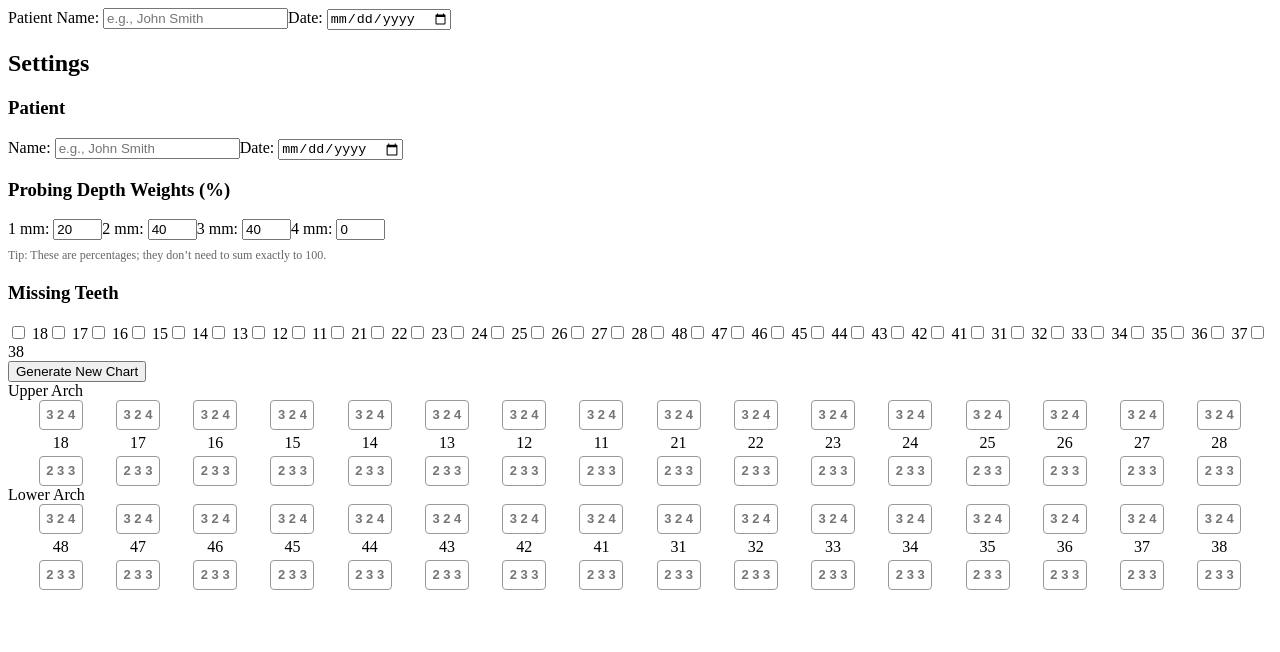
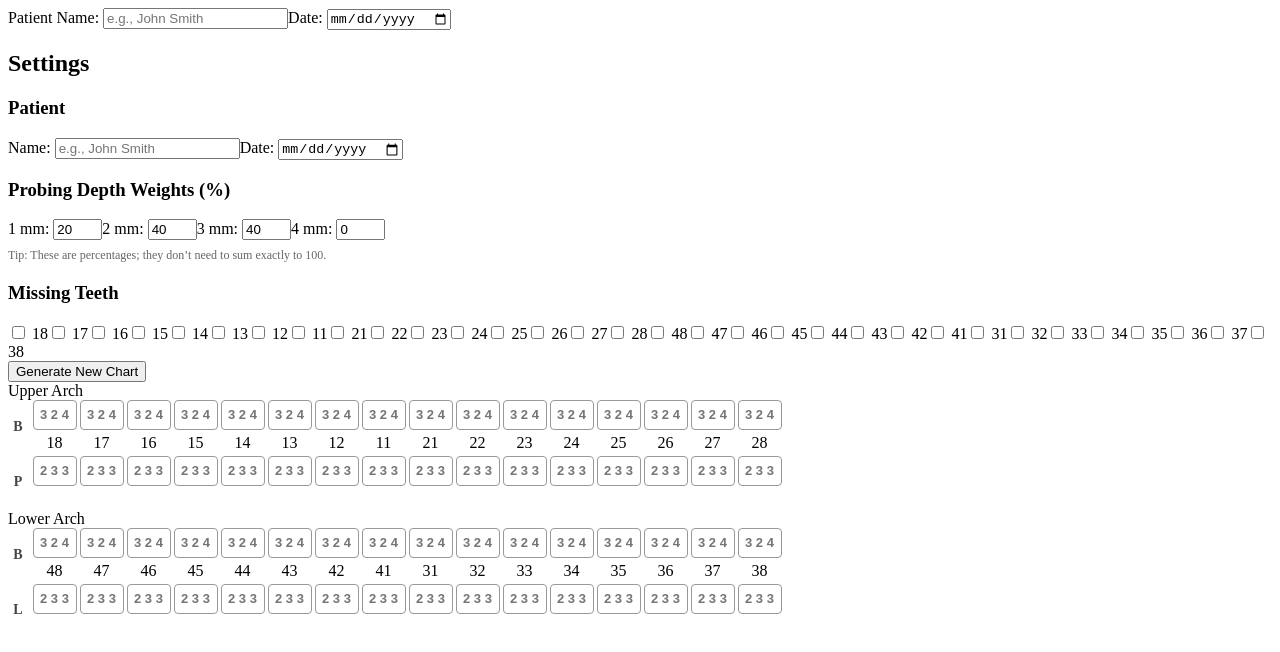
Before and after one commit to cbctrush/perio-chart-web, a React (Create React App) app: page / in a window 1280 px wide. Shown: the top 652 px of the page. Built offline with nearby package versions, Linux system fonts and the light colour scheme.

Commit message:
Add B/P and B/L arch labels

```diff
--- a/src/components/ToothChart.js
+++ b/src/components/ToothChart.js
@@ -3,20 +3,19 @@ import React from "react";
 const upperTeeth = [18,17,16,15,14,13,12,11,21,22,23,24,25,26,27,28];
 const lowerTeeth = [48,47,46,45,44,43,42,41,31,32,33,34,35,36,37,38];
 
-// Decide text color based on highest number typed
 function colorForValues(text) {
   const values = text
     .split(" ")
     .map(v => parseInt(v))
     .filter(v => !isNaN(v));
-  if (!values.length) return "#000"; // default black
+  if (!values.length) return "#000";
   const maxVal = Math.max(...values);
-  if (maxVal <= 3) return "#00a651";  // green
-  if (maxVal === 4) return "#ff8c00"; // orange
-  return "#d93025";                   // red
+  if (maxVal <= 3) return "#00a651";
+  if (maxVal === 4) return "#ff8c00";
+  return "#d93025";
 }
 
-function ToothBox({tooth, topValue, bottomValue, isMissing, onChange}) {
+function ToothBox({ tooth, topValue, bottomValue, isMissing, onChange }) {
   if (isMissing) {
     return (
       <div className="tooth-col missing-tooth">
@@ -33,7 +32,7 @@ function ToothBox({tooth, topValue, bottomValue, isMissing, onChange}) {
         type="text"
         className="site-box"
         placeholder="3 2 4"
-        style={{color: colorForValues(topValue)}}
+        style={{ color: colorForValues(topValue) }}
         value={topValue}
         onChange={(e) => onChange(tooth, "top", e.target.value)}
       />
@@ -42,7 +41,7 @@ function ToothBox({tooth, topValue, bottomValue, isMissing, onChange}) {
         type="text"
         className="site-box"
         placeholder="2 3 3"
-        style={{color: colorForValues(bottomValue)}}
+        style={{ color: colorForValues(bottomValue) }}
         value={bottomValue}
         onChange={(e) => onChange(tooth, "bottom", e.target.value)}
       />
@@ -50,51 +49,27 @@ function ToothBox({tooth, topValue, bottomValue, isMissing, onChange}) {
   );
 }
 
-export default function ToothChart({chart = {}, missingTeeth = [], updateDepth}) {
-  const missingSet = new Set(missingTeeth.map(String));
-
-  const handleChange = (tooth, pos, text) => {
-    const parts = text.split(" ").map(v => parseInt(v));
-    const arr = chart[tooth] ? [...chart[tooth]] : Array(6).fill("");
-    if (pos === "top") {
-      for (let i=0; i<3; i++) arr[i] = parts[i] || "";
-    } else {
-      for (let i=0; i<3; i++) arr[i+3] = parts[i] || "";
-    }
-    updateDepth(tooth, -1, arr);
-  };
+function ArchWithLabels({ title, teethList, chart, missingSet, onChange, isUpper }) {
+  const topLabel = "B";
+  const bottomLabel = isUpper ? "P" : "L";
 
   return (
-    <div className="tooth-chart-wrapper">
-      {/* Upper Arch */}
-      <div className="arch-block">
-        <div className="arch-title">Upper Arch</div>
+    <div className="arch-block">
+      <div className="arch-title">{title}</div>
+      <div className="arch-with-label">
+        <div className="arch-labels">
+          <div className="arch-label">{topLabel}</div>
+          <div className="arch-label">{bottomLabel}</div>
+        </div>
         <div className="arch">
-          {upperTeeth.map(t => (
+          {teethList.map((t) => (
             <ToothBox
               key={t}
               tooth={t}
+              topValue={(chart[t]?.slice(0, 3) || []).join(" ")}
+              bottomValue={(chart[t]?.slice(3, 6) || []).join(" ")}
               isMissing={missingSet.has(String(t))}
-              topValue={(chart[t]?.slice(0,3) || []).join(" ")}
-              bottomValue={(chart[t]?.slice(3,6) || []).join(" ")}
-              onChange={handleChange}
-            />
-          ))}
-        </div>
-      </div>
-
-      {/* Lower Arch */}
-      <div className="arch-block">
-        <div className="arch-title">Lower Arch</div>
-        <div className="arch">
-          {lowerTeeth.map(t => (
-            <ToothBox
-              key={t}
-              tooth={t}
-              isMissing={missingSet.has(String(t))}
-              topValue={(chart[t]?.slice(0,3) || []).join(" ")}
-              bottomValue={(chart[t]?.slice(3,6) || []).join(" ")}
-              onChange={handleChange}
+              onChange={onChange}
             />
           ))}
         </div>
@@ -102,3 +77,39 @@ export default function ToothChart({chart = {}, missingTeeth = [], updateDepth})
     </div>
   );
 }
+
+export default function ToothChart({ chart = {}, missingTeeth = [], updateDepth }) {
+  const missingSet = new Set(missingTeeth.map(String));
+
+  const handleChange = (tooth, pos, text) => {
+    const parts = text.split(" ").map((v) => parseInt(v));
+    const arr = chart[tooth] ? [...chart[tooth]] : Array(6).fill("");
+    if (pos === "top") {
+      for (let i = 0; i < 3; i++) arr[i] = parts[i] || "";
+    } else {
+      for (let i = 0; i < 3; i++) arr[i + 3] = parts[i] || "";
+    }
+    updateDepth(tooth, -1, arr);
+  };
+
+  return (
+    <div className="tooth-chart-wrapper">
+      <ArchWithLabels
+        title="Upper Arch"
+        teethList={upperTeeth}
+        chart={chart}
+        missingSet={missingSet}
+        onChange={handleChange}
+        isUpper={true}
+      />
+      <ArchWithLabels
+        title="Lower Arch"
+        teethList={lowerTeeth}
+        chart={chart}
+        missingSet={missingSet}
+        onChange={handleChange}
+        isUpper={false}
+      />
+    </div>
+  );
+}
--- a/src/styles.css
+++ b/src/styles.css
@@ -56,3 +56,33 @@ input[type=number] {
     font-size: 12px;
   }
 }
+.arch-with-label {
+  display: flex;
+  align-items: flex-start;
+  gap: 4px;
+}
+
+.arch-labels {
+  display: flex;
+  flex-direction: column;
+  justify-content: space-around;
+  align-items: center;
+  font-weight: 600;
+  font-size: 14px;
+  width: 20px;
+  color: #444;
+}
+
+.arch-label {
+  height: 55px;
+  display: flex;
+  align-items: center;
+  justify-content: center;
+}
+
+@media print {
+  .arch-labels {
+    font-size: 12px;
+    color: #000;
+  }
+}
```
